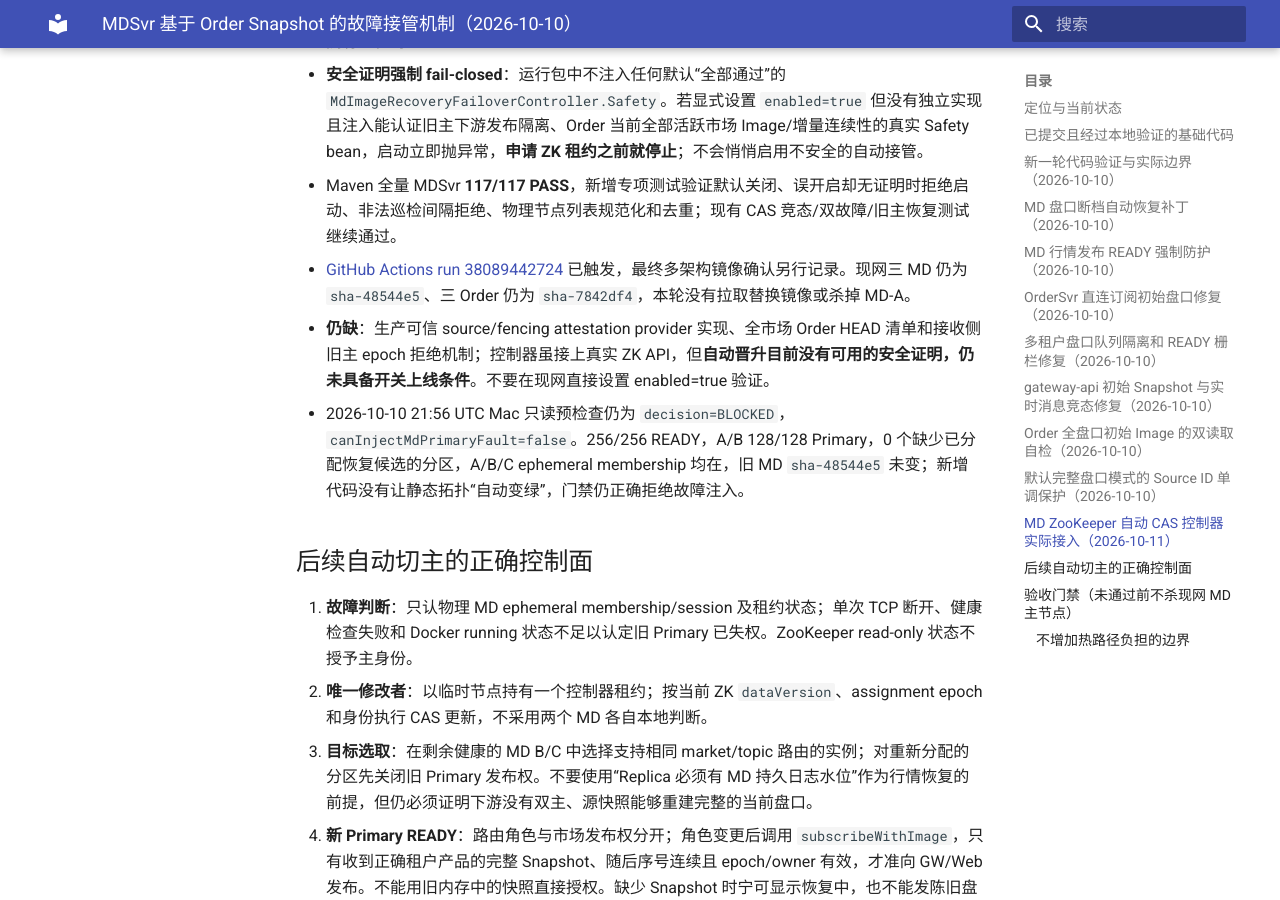
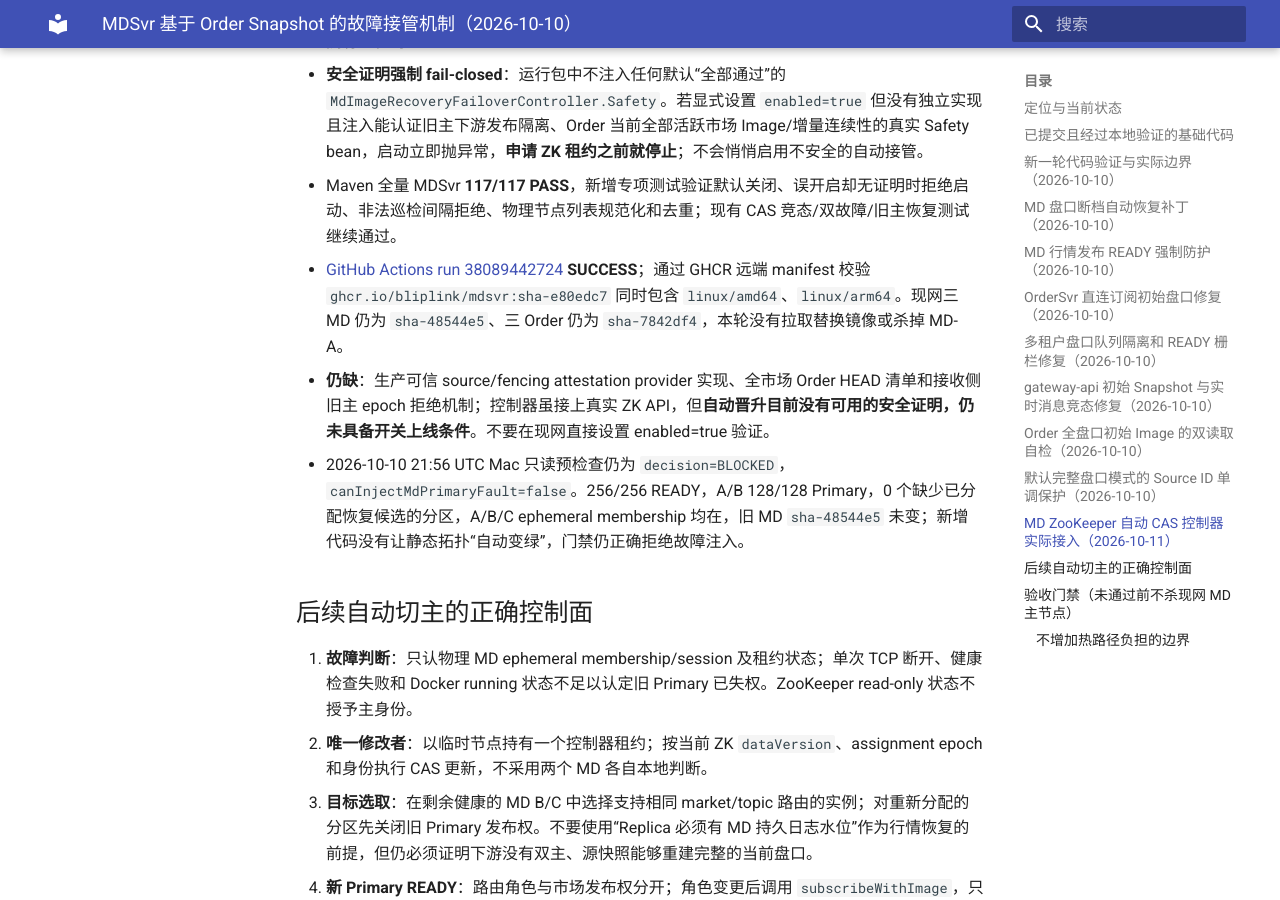
Before and after one commit to bliplink/dc-quant-deploy, an MkDocs documentation site: the page built from docs/MD_ORDER_SNAPSHOT_FAILOVER_RECOVERY_20261010.zh-CN.md, in a window 1280 px wide and 900 px high, scrolled down 6690 px. Built offline with MkDocs 1.6.1 and Material for MkDocs 9.7.7, drawn with Linux system fonts in a browser that asks for light colours.

Commit message:
docs(md-ha): confirm ZooKeeper adapter multiarch image CI

```diff
--- a/docs/MD_ORDER_SNAPSHOT_FAILOVER_RECOVERY_20261010.zh-CN.md
+++ b/docs/MD_ORDER_SNAPSHOT_FAILOVER_RECOVERY_20261010.zh-CN.md
@@ -88,7 +88,7 @@
 - 显式启动参数：`md.cluster.failover.enabled`（**默认 false**）、`md.cluster.failover.nodes`（明确列出 `MDSvrA,MDSvrB,MDSvrC` 等物理节点，不能为单节点）、`md.cluster.failover.pollMillis`（默认 10000ms，允许 1000–60000ms）。轮询 + ZK 成员 watcher 合并触发，在单后台线程运行；正常盘口/撮合线程没有控制器开销，未启用时**不获得租约、不会写入 ZooKeeper**。同一分区的租约不进行双重轮询，CAS 时仍核对当前拥有的租约。
 - **安全证明强制 fail-closed**：运行包中不注入任何默认“全部通过”的 `MdImageRecoveryFailoverController.Safety`。若显式设置 `enabled=true` 但没有独立实现且注入能认证旧主下游发布隔离、Order 当前全部活跃市场 Image/增量连续性的真实 Safety bean，启动立即抛异常，**申请 ZK 租约之前就停止**；不会悄悄启用不安全的自动接管。
 - Maven 全量 MDSvr **117/117 PASS**，新增专项测试验证默认关闭、误开启却无证明时拒绝启动、非法巡检间隔拒绝、物理节点列表规范化和去重；现有 CAS 竞态/双故障/旧主恢复测试继续通过。
-- [GitHub Actions run 38089442724](https://github.com/bliplink/com.app.dc.mdsvr/actions/runs/38089442724) 已触发，最终多架构镜像确认另行记录。现网三 MD 仍为 `sha-48544e5`、三 Order 仍为 `sha-7842df4`，本轮没有拉取替换镜像或杀掉 MD-A。
+- [GitHub Actions run 38089442724](https://github.com/bliplink/com.app.dc.mdsvr/actions/runs/38089442724) **SUCCESS**；通过 GHCR 远端 manifest 校验 `ghcr.io/bliplink/mdsvr:sha-e80edc7` 同时包含 `linux/amd64`、`linux/arm64`。现网三 MD 仍为 `sha-48544e5`、三 Order 仍为 `sha-7842df4`，本轮没有拉取替换镜像或杀掉 MD-A。
 - **仍缺**：生产可信 source/fencing attestation provider 实现、全市场 Order HEAD 清单和接收侧旧主 epoch 拒绝机制；控制器虽接上真实 ZK API，但**自动晋升目前没有可用的安全证明，仍未具备开关上线条件**。不要在现网直接设置 enabled=true 验证。
 - 2026-10-10 21:56 UTC Mac 只读预检查仍为 `decision=BLOCKED`，`canInjectMdPrimaryFault=false`。256/256 READY，A/B 128/128 Primary，0 个缺少已分配恢复候选的分区，A/B/C ephemeral membership 均在，旧 MD `sha-48544e5` 未变；新增代码没有让静态拓扑“自动变绿”，门禁仍正确拒绝故障注入。
 
```
